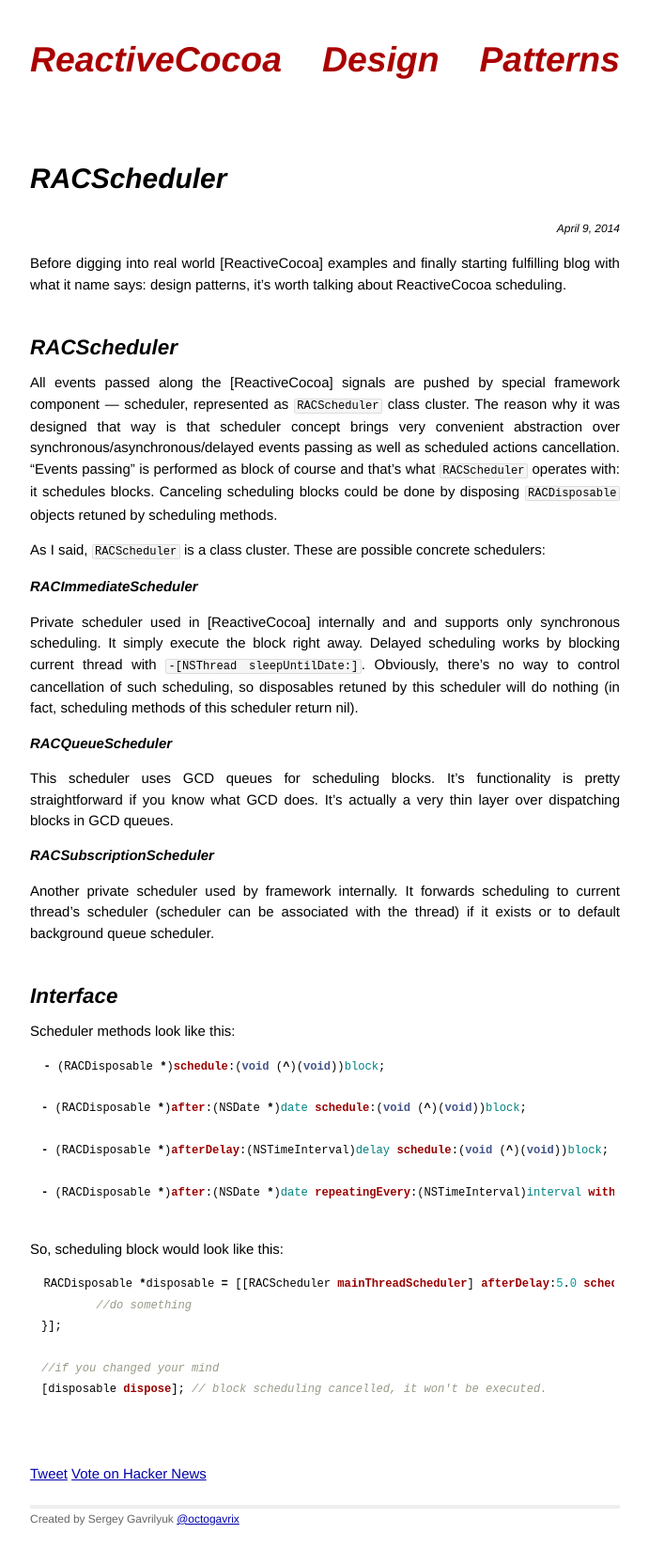
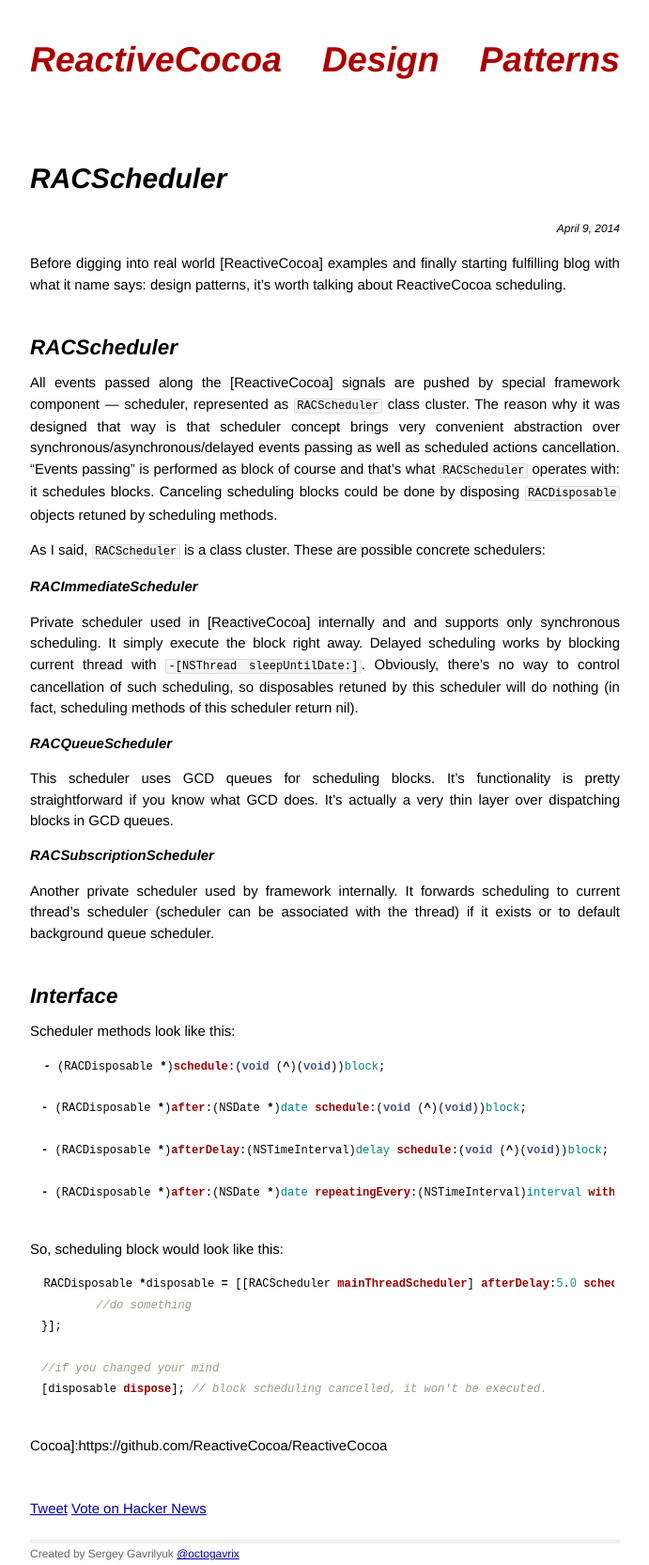
Before and after one commit to gavrix/rcdp, a Jekyll site: the page built from _posts/2014-04-09-RACScheduler.md, in a window 1280 px wide. Shown: the whole page at 94% size, without its empty margins (294-985 px from the left). Built offline with Jekyll 4.4.1, drawn with Linux system fonts in a browser that asks for light colours; Markdown is read by kramdown in place of the engine named in the settings; comment, search, counter and statistics services are not loaded; before the commit the page ends 1627 px from its top, so only the background shows below that.

Commit message:
RACSchedular post: link fixed

````diff
--- a/_posts/2014-04-09-RACScheduler.md
+++ b/_posts/2014-04-09-RACScheduler.md
@@ -52,3 +52,4 @@ RACDisposable *disposable = [[RACScheduler mainThreadScheduler] afterDelay:5.0 s
 [disposable dispose]; // block scheduling cancelled, it won't be executed.
 
 ```
+Cocoa]:https://github.com/ReactiveCocoa/ReactiveCocoa
````
